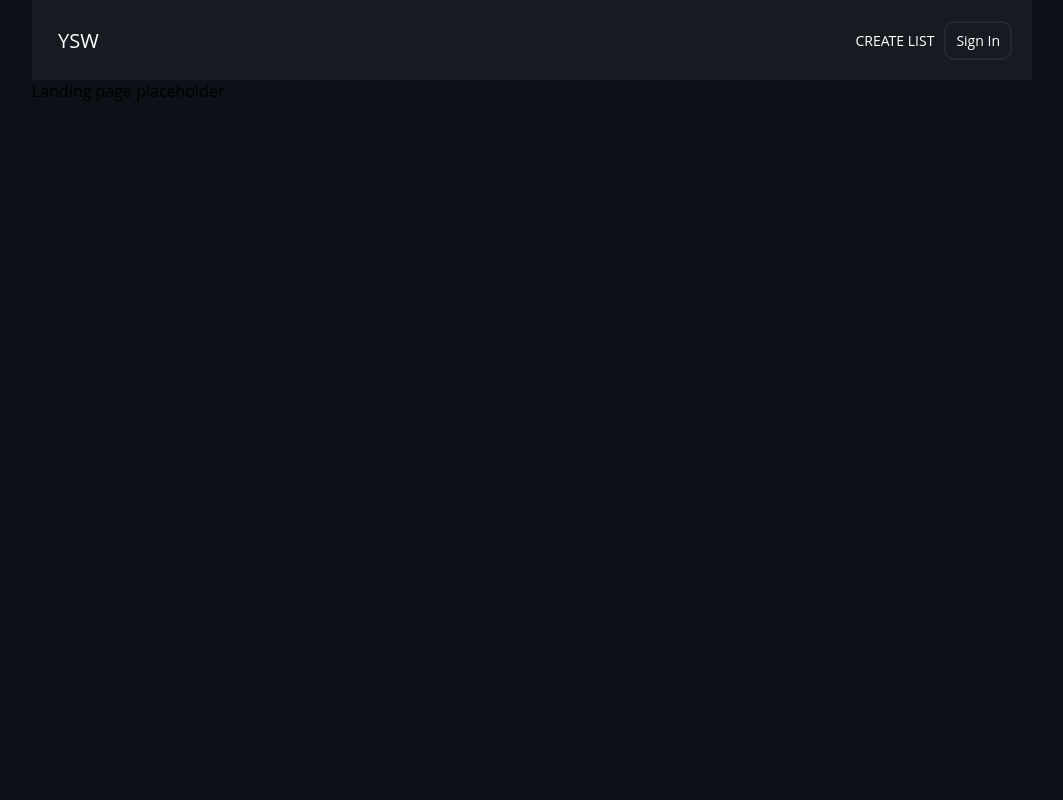
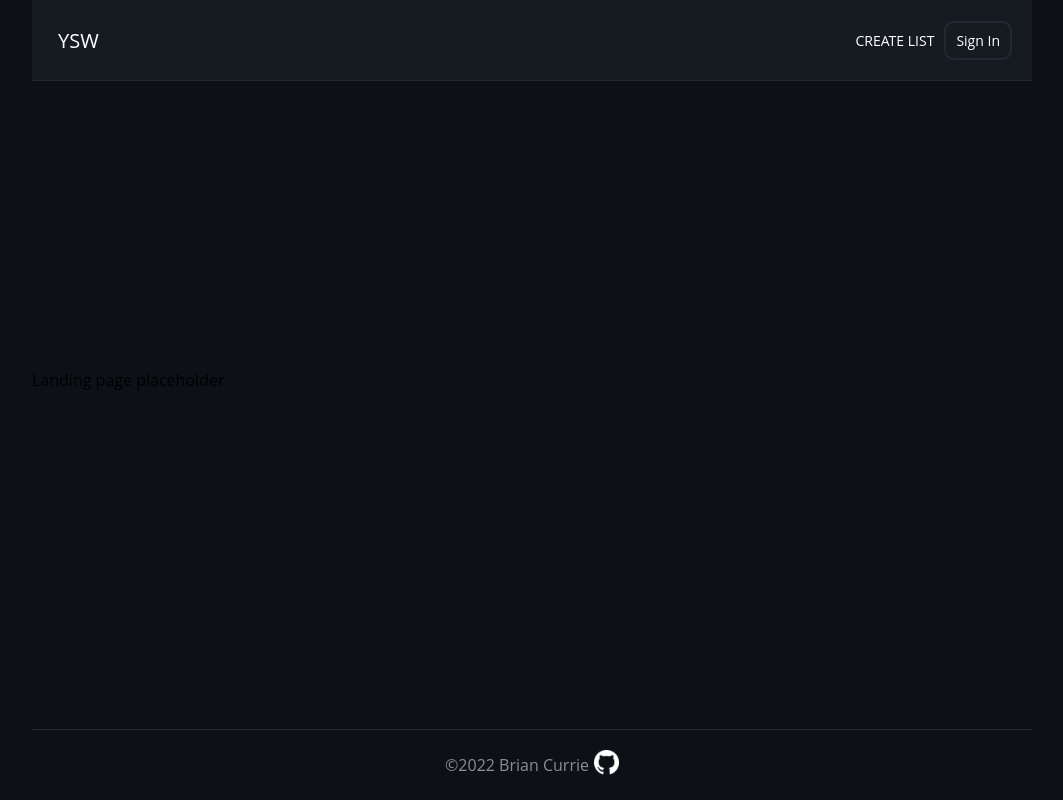
Before and after one commit to BrianCurrie/you-should-watch, a React (Create React App) app: page / in a window 1280 px wide. Shown: the whole page, without its empty margins (108-1171 px from the left). Built offline with nearby package versions, Linux system fonts and the light colour scheme; no server answers.

Commit message:
Footer with github link, Navbar sticky

```diff
--- a/src/App.js
+++ b/src/App.js
@@ -4,6 +4,7 @@ import Landing from './routes/Landing.js';
 import CreateList from './routes/CreateList.js';
 import List from './routes/List';
 import Navbar from './components/navbar/Navbar.js';
+import Footer from './components/footer/Footer.js';
 import NotFound from './components/notFound/NotFound.js';
 
 import style from './App.module.css';
@@ -34,6 +35,7 @@ function App() {
                             element={<CreateList user={user} />}
                         />
                     </Routes>
+                    <Footer />
                 </div>
             </div>
         </BrowserRouter>
--- a/src/App.module.css
+++ b/src/App.module.css
@@ -2,11 +2,15 @@
     display: flex;
     flex-direction: column;
     align-items: center;
-    min-height: 100vh;
+    height: 100vh;
     width: inherit;
 }
 
 .container {
+    display: flex;
+    flex-direction: column;
+    justify-content: space-between;
+    height: 100%;
     width: 1000px;
 }
 
--- /dev/null
+++ b/src/components/footer/Footer.js
@@ -0,0 +1,19 @@
+import style from './Footer.module.css';
+import githubLogo from '../../imgs/icons/githubLight.png';
+
+export default function Footer() {
+    return (
+        <div className={style.container}>
+            <div className={style.copyright}>
+                ©2022 Brian Currie
+                <a
+                    className={style.githubLink}
+                    href="https://github.com/BrianCurrie/you-should-watch"
+                    target="_blank"
+                >
+                    <img src={githubLogo} />
+                </a>
+            </div>
+        </div>
+    );
+}
--- /dev/null
+++ b/src/components/footer/Footer.module.css
@@ -0,0 +1,30 @@
+.container {
+    display: flex;
+    justify-content: center;
+    width: 100%;
+    padding: 20px 0;
+    margin-top: 50px;
+    border-top: 1px solid #242833;
+}
+
+.copyright {
+    display: flex;
+    justify-content: center;
+    align-items: center;
+    color: #8d8d8d;
+}
+
+.githubLink {
+    width: 25px;
+    margin-left: 5px;
+    cursor: pointer;
+}
+
+.githubLink:hover {
+    transform: scale(1.1);
+    transition: transform 0.4s;
+}
+
+.githubLink img {
+    width: 100%;
+}
--- a/src/components/list/ShareMenu.module.css
+++ b/src/components/list/ShareMenu.module.css
@@ -3,7 +3,7 @@
     width: 100%;
     border: 1px solid #242833;
     border-radius: 10px;
-    padding: 15px;
+    padding: 20px;
 }
 
 .closeBtn {
@@ -30,7 +30,7 @@
 }
 
 .urlInput {
-    width: 80%;
+    width: 70%;
     border: 1px solid #242833;
     border-radius: 10px;
     padding: 10px;
@@ -38,9 +38,3 @@
     background-color: transparent;
     text-overflow: ellipsis;
 }
-
-@media only screen and (max-width: 600px) {
-    .urlInput {
-        width: 70%;
-    }
-}
--- a/src/components/navbar/Navbar.module.css
+++ b/src/components/navbar/Navbar.module.css
@@ -1,9 +1,14 @@
 .mainContainer {
     display: flex;
     align-items: center;
+    position: sticky;
+    z-index: 10;
+    top: 0px;
+    width: 100%;
     padding: 20px;
     min-height: 80px;
     background-color: #161b22;
+    border-bottom: 1px solid #242833;
 }
 
 .container {
```
Also changed, not shown: src/imgs/icons/githubLight.png (added).
